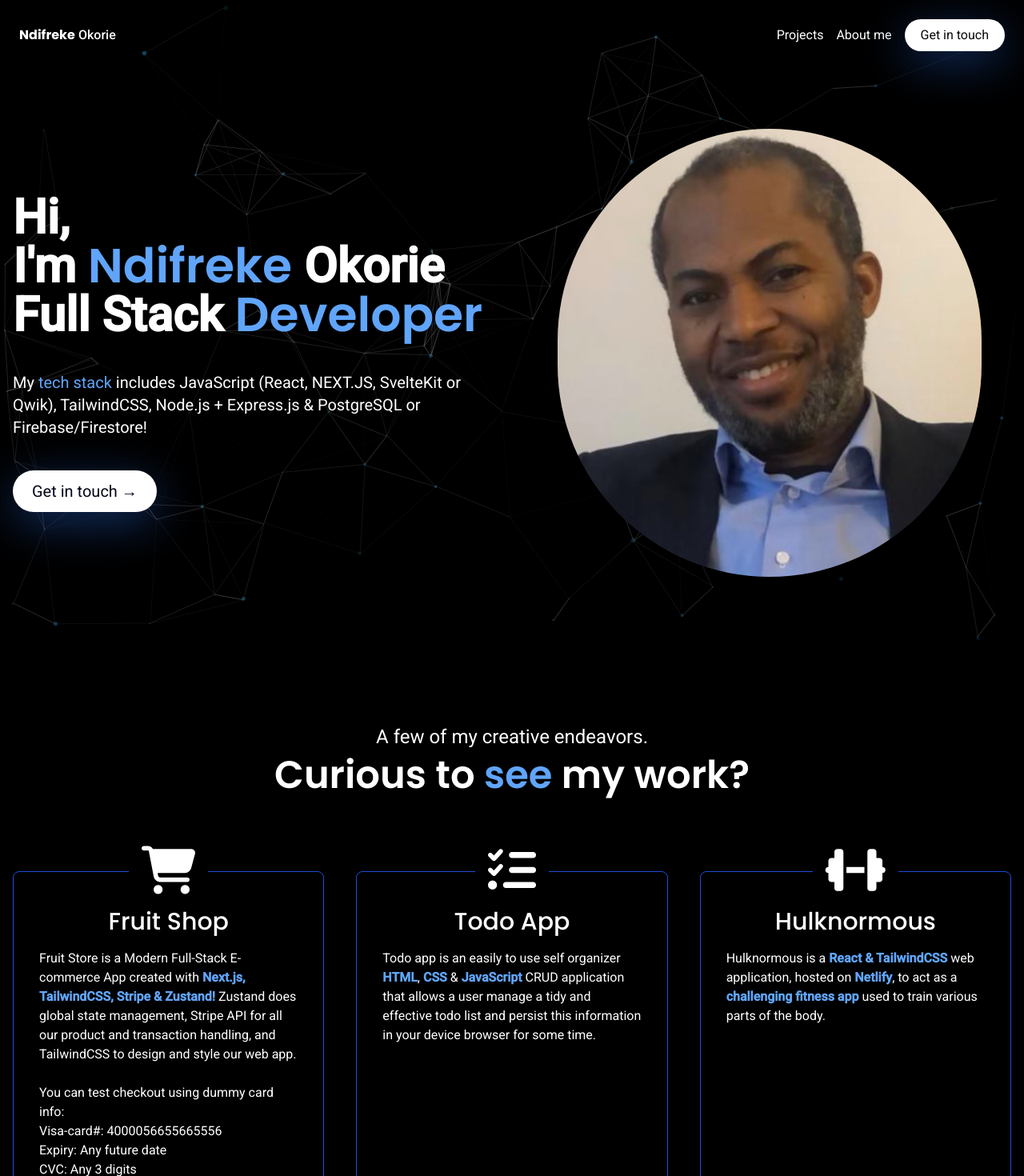
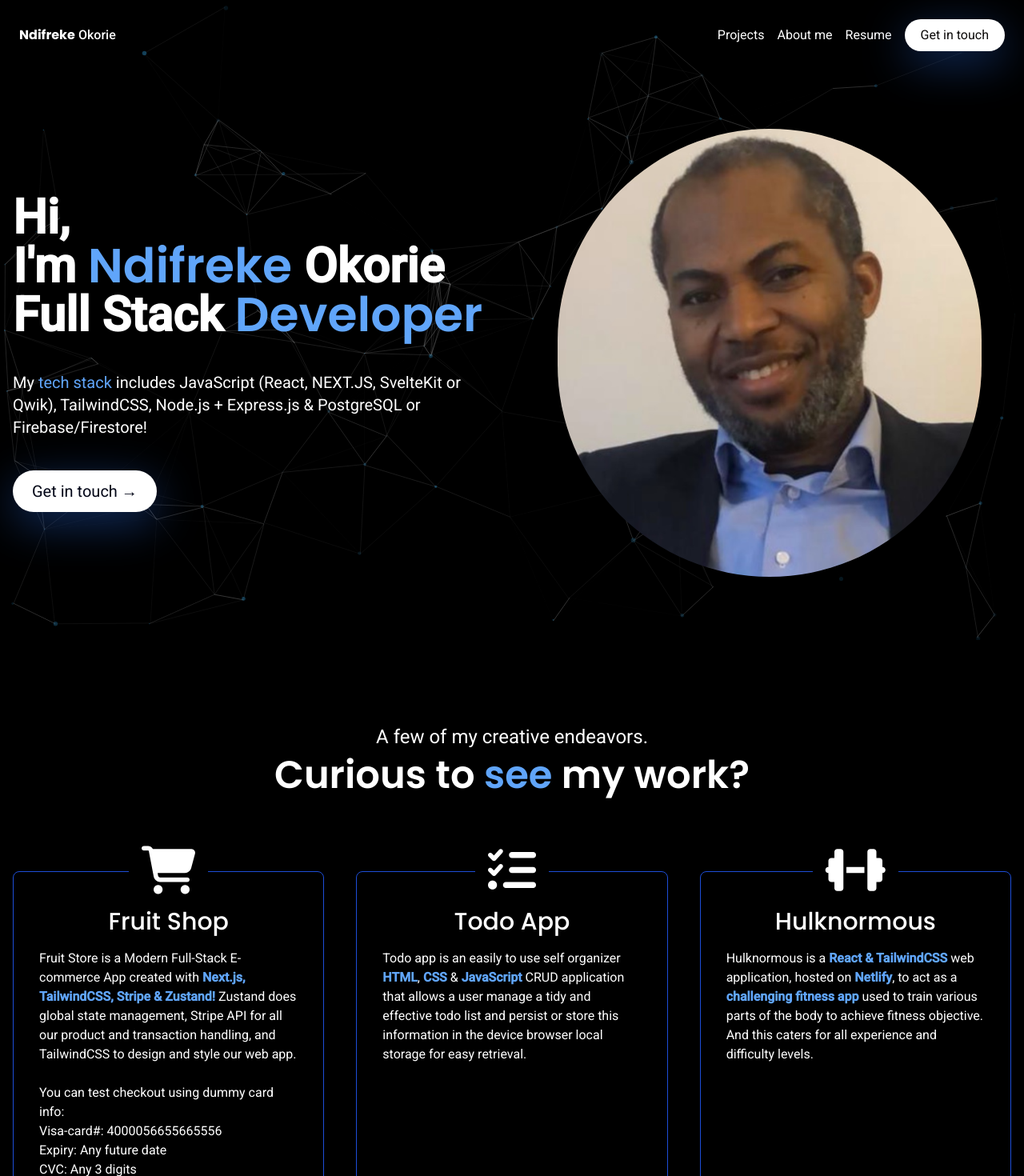
Before and after one commit to packetech/ndibuilt-portfolio, a SvelteKit app: page / in a window 1280 px wide. Shown: the top 1470 px of the page at 80% size. Built offline with nearby package versions, Linux system fonts and the light colour scheme.

Commit message:
Added professional resume and update project writeups

```diff
--- a/src/components/Header.svelte
+++ b/src/components/Header.svelte
@@ -5,7 +5,7 @@
     export let tabs = [
         { name: "Projects ", link: "#projects" },
         { name: "About me", link: "#about" },
-        //{ name: "Blog", link: "https://www.youtube.com/watch?v=dQw4w9WgXcQ" },
+        { name: "Resume", link: "https://rawcdn.githack.com/packetech/Resume/f1dbd2b88cd1f19778d74fc66968509cfc872386/Ndifreke-Okorie-Resume_Software%20Developer.pdf" },
         // { name: "Contact", link: "" },
         // {name: '', link: ''},
     ];
--- a/src/components/Main.svelte
+++ b/src/components/Main.svelte
@@ -147,7 +147,7 @@
                     >
                     & <strong class="text-blue-400">JavaScript</strong> CRUD application
                     that allows a user manage a tidy and effective todo
-                    list and persist this information in your device browser for some time.
+                    list and persist or store this information in the device browser local storage for easy retrieval.
 
                 </p>
             </Step>
@@ -159,7 +159,7 @@
                     web application, hosted on
                     <strong class="text-blue-400">Netlify</strong>, to act as a
                     <strong class="text-blue-400">challenging fitness app</strong>
-                    used to train various parts of the body.
+                    used to train various parts of the body to achieve fitness objective. And this caters for all experience and difficulty levels.
                 </p>
             </Step>
         </div>
```
